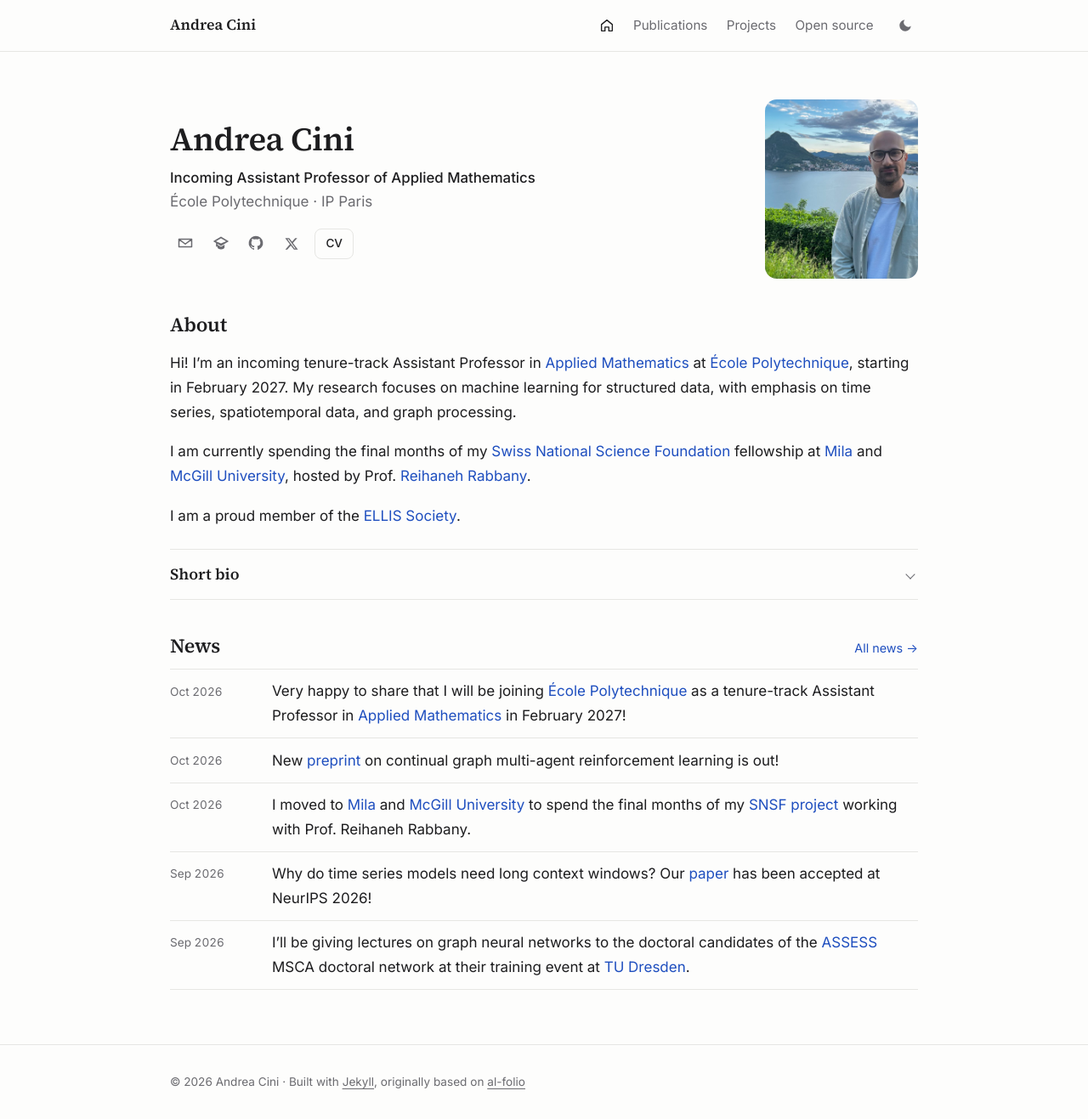
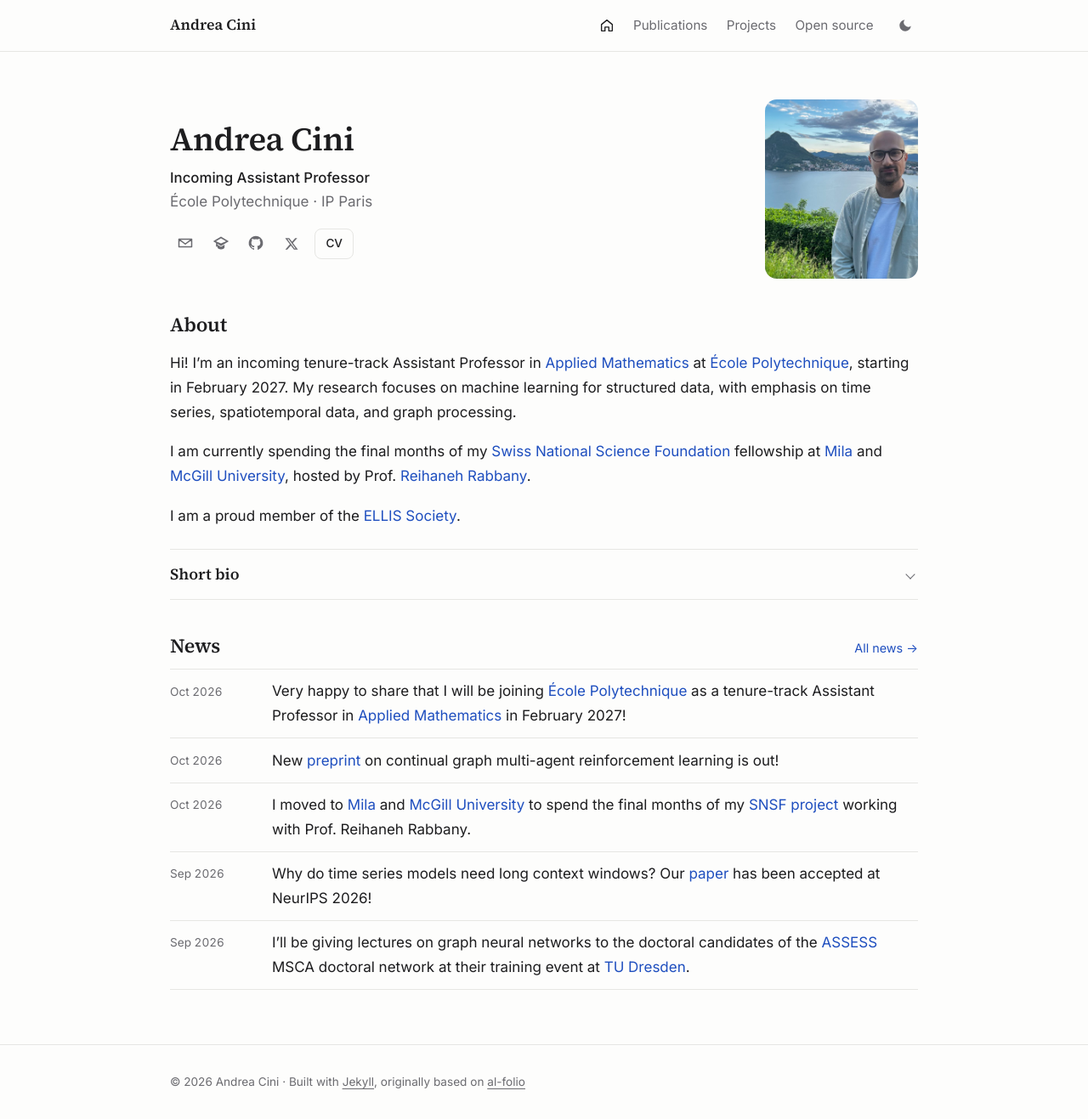
Before and after one commit to andreacini/andreacini.github.io, a Jekyll site: the page built from _pages/about.md, in a window 1280 px wide and 1317 px high. Shown: the whole window at 85% size. Built offline with Jekyll 4.4.1, drawn with Linux system fonts in a browser that asks for light colours.

Commit message:
Shorten the home page title to Incoming Assistant Professor
Keep the affiliation line optional so it can be left empty.

```diff
--- a/_config.yml
+++ b/_config.yml
@@ -17,7 +17,7 @@ author:
 cv: /assets/pdf/cv_oct2026.pdf
 
 # Shown under the name on the home page
-tagline: Incoming Assistant Professor of Applied Mathematics
+tagline: Incoming Assistant Professor
 affiliation: <a href="https://www.polytechnique.edu/en">École Polytechnique</a> · <a href="https://ip-paris.fr/en">IP Paris</a>
 
 # Social links (leave empty to hide)
--- a/_layouts/home.html
+++ b/_layouts/home.html
@@ -6,7 +6,9 @@ layout: default
   <div class="hero-text">
     <h1>{{ site.author.name }}</h1>
     <p class="hero-tagline">{{ site.tagline }}</p>
+    {%- if site.affiliation %}
     <p class="hero-affiliation">{{ site.affiliation }}</p>
+    {%- endif %}
     {% include social.html %}
   </div>
 </section>
--- a/assets/css/main.scss
+++ b/assets/css/main.scss
@@ -173,6 +173,7 @@ a:hover { text-decoration: underline; }
   font-size: 1.05rem;
   font-weight: 500;
 }
+.hero-tagline + .social { margin-top: 1rem; }
 
 .hero-affiliation {
   margin: 0 0 1rem;
```
